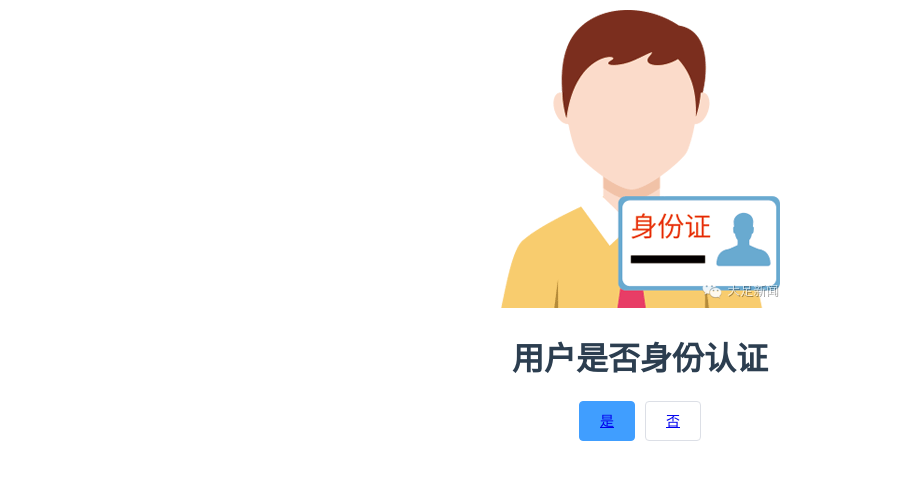
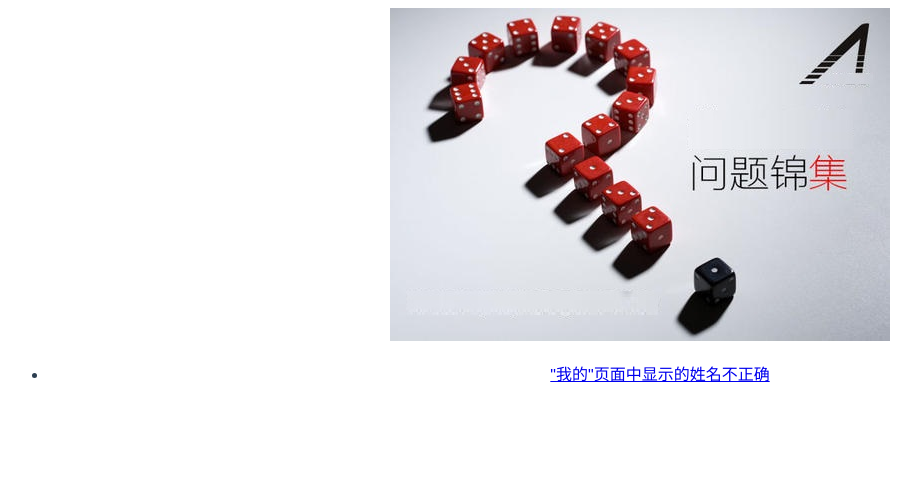
Before and after one commit to eric8180/Qrecord, a Vue app: page / in a window 1280 px wide. Shown: the top 480 px of the page, without its empty margins (0-921 px from the left). Built offline with nearby package versions, Linux system fonts and the light colour scheme; what mint-ui would draw is missing.

Commit message:
done
done

```diff
--- /dev/null
+++ b/src/components/QuestionIndex.vue
@@ -0,0 +1,31 @@
+<template>
+  <div id="home">
+    <div id="img">
+        <img alt="Question logo" src="../assets/question.jpg">
+    </div>
+    <div id="question">
+      <ul>
+        <li><router-link to="/judge">"我的"页面中显示的姓名不正确</router-link></li>
+      </ul>
+    </div>
+  </div>
+</template>
+
+<script>
+export default {
+  name: 'QuestionIndex'
+}
+</script>
+
+<style>
+#home {
+  font-family: 'Avenir', Helvetica, Arial, sans-serif;
+  -webkit-font-smoothing: antialiased;
+  -moz-osx-font-smoothing: grayscale;
+  text-align: center;
+  color: #2c3e50;
+}
+#question a{
+  text-decoration: none;
+  color:cornflowerblue
+}
--- a/src/router.js
+++ b/src/router.js
@@ -2,6 +2,7 @@ import Vue from 'vue'
 import Router from 'vue-router'
 
 //组件模块
+import QuestionHome from './components/QuestionIndex.vue'
 import judge from './components/judge.vue';
 import Notid from './components/Notid.vue';
 import Isid from './components/Isid.vue';
@@ -15,7 +16,8 @@ Vue.use(Router)
 
 export default new Router({
     routes:[
-        {path:'/',component:judge},
+        {path:'/',component:QuestionHome},
+        {path:'/judge',component:judge},
         {path:'/Notid',component:Notid},
         {path:'/Isid',component:Isid},
         {path:'/Idright',component:Idright},
```
